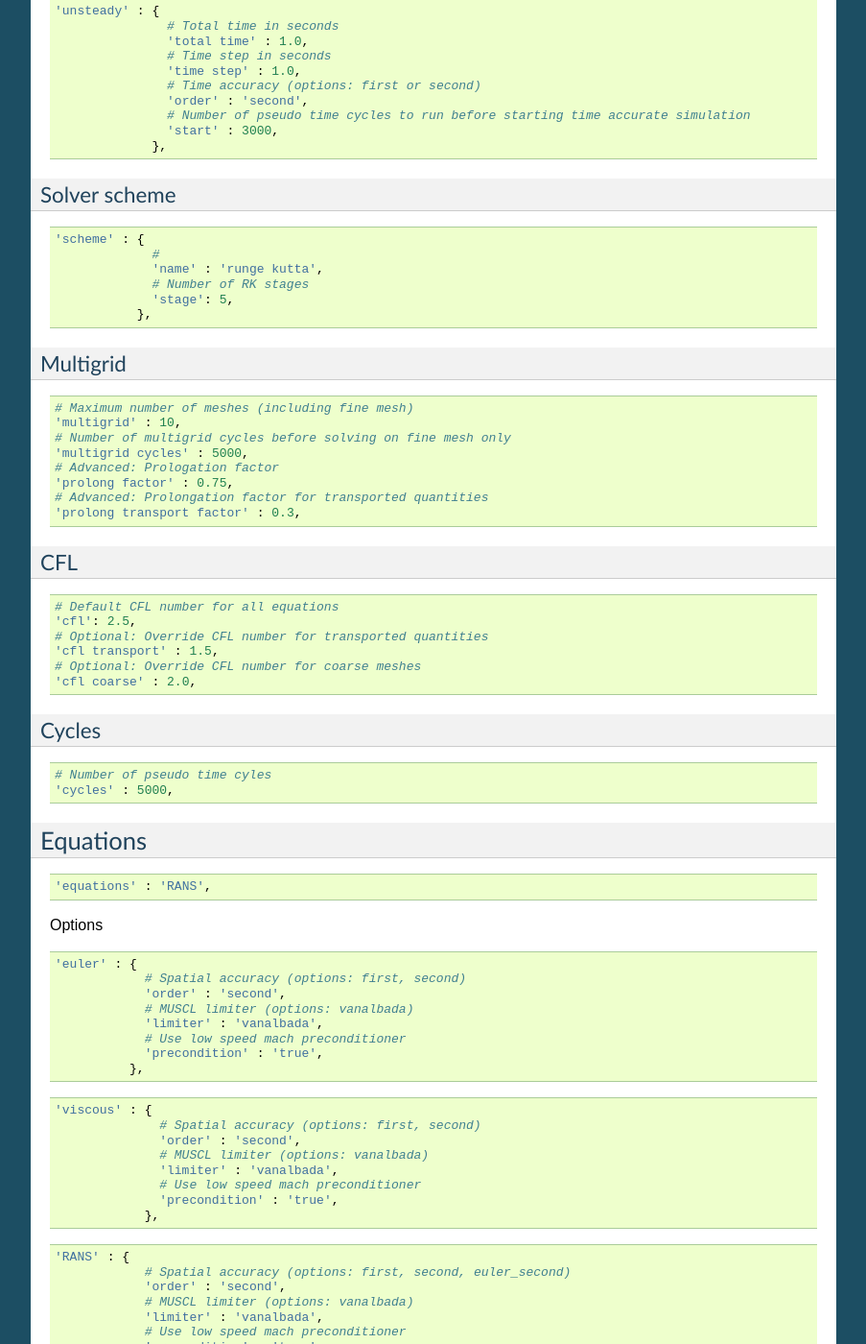
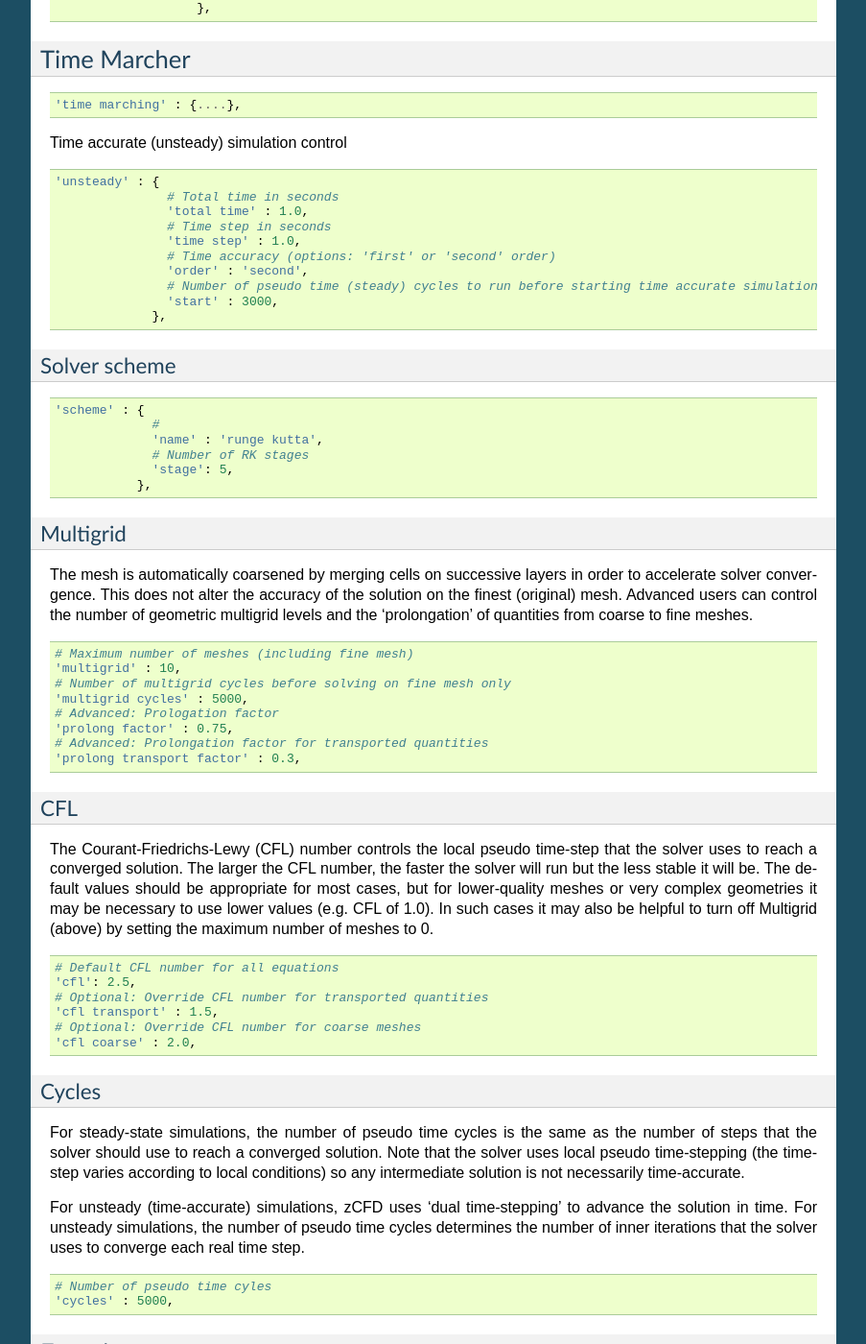
Before and after one commit to zCFD/zCFDguide, a Sphinx documentation site: the page built from docs/source/control-dict.rst, in a window 1280 px wide and 1400 px high, scrolled down 1485 px. Shown: the whole window at 96% size, without its empty margins (198-1101 px from the left). Built offline with Sphinx 7.4.7, drawn with Linux system fonts in a browser that asks for light colours; formulas are drawn with MathJax 3; some of the changed text lies outside the part shown.

Commit message:
Added text to control-dict file.
Needs more work

```diff
--- a/docs/source/control-dict.rst
+++ b/docs/source/control-dict.rst
@@ -37,10 +37,11 @@ Reference state
 Partitioner
 ^^^^^^^^^^^
 
+The 'metis' partitioner is used to split the computational mesh up so that the job can be run in parallel.  Other partitioners will be added in future code releases
+
 .. code-block:: python
 
     'partitioner' : 'metis',
-
 
 Safe Mode
 ^^^^^^^^^
@@ -55,7 +56,7 @@ Safe mode turns on extra checks and provides diagnosis in the case of solver sta
 Initialisation
 --------------
 
-Intial conditions. Defaults to reference state if not specified
+Initial conditions are used to set the flow variable values in all cells at the start of a simulation.  The initial conditions default to the reference state (above) if not specified
 
 .. code-block:: python
 
@@ -73,6 +74,8 @@ To restart from a previous solution
 
 Low Mach number preconditioner settings (Optional)
 
+The preconditioner is a mathematical technique for improving the speed of the solver when the fluid flow is slow compared to the speed of sound.  Use of the preconditioner does not alter the final converged solution produced by the solver.  The preconditioner factor is used to improve the robustness of the solver in regions of very low speed.
+
 .. code-block:: python
 
     # Advanced: Preconditoner factor
@@ -87,7 +90,7 @@ Time Marcher
 
     'time marching' : {....},
 
-Time accurate simulation control
+Time accurate (unsteady) simulation control
 
 .. code-block:: python
 
@@ -96,9 +99,9 @@ Time accurate simulation control
                    'total time' : 1.0,
                    # Time step in seconds
                    'time step' : 1.0,
-                   # Time accuracy (options: first or second)
+                   # Time accuracy (options: 'first' or 'second' order)
                    'order' : 'second',
-                   # Number of pseudo time cycles to run before starting time accurate simulation
+                   # Number of pseudo time (steady) cycles to run before starting time accurate simulation
                    'start' : 3000,
                  },
 
@@ -115,6 +118,9 @@ Solver scheme
 
 Multigrid
 ^^^^^^^^^
+
+The mesh is automatically coarsened by merging cells on successive layers in order to accelerate solver convergence.  This does not alter the accuracy of the solution on the finest (original) mesh.  Advanced users can control the number of geometric multigrid levels and the 'prolongation' of quantities from coarse to fine meshes.
+
 .. code-block:: python
 
     # Maximum number of meshes (including fine mesh)
@@ -128,6 +134,9 @@ Multigrid
 
 CFL
 ^^^
+
+The Courant-Friedrichs-Lewy (CFL) number controls the local pseudo time-step that the solver uses to reach a converged solution. The larger the CFL number, the faster the solver will run but the less stable it will be.  The default values should be appropriate for most cases, but for lower-quality meshes or very complex geometries it may be necessary to use lower values (e.g. CFL of 1.0).  In such cases it may also be helpful to turn off Multigrid (above) by setting the maximum number of meshes to 0.
+
 .. code-block:: python
 
     # Default CFL number for all equations
@@ -139,12 +148,15 @@ CFL
 
 Cycles
 ^^^^^^
+
+For steady-state simulations, the number of pseudo time cycles is the same as the number of steps that the solver should use to reach a converged solution.  Note that the solver uses local pseudo time-stepping (the time-step varies according to local conditions) so any intermediate solution is not necessarily time-accurate.
+
+For unsteady (time-accurate) simulations, zCFD uses 'dual time-stepping' to advance the solution in time.  For unsteady simulations, the number of pseudo time cycles determines the number of inner iterations that the solver uses to converge each real time step.
+
 .. code-block:: python
 
     # Number of pseudo time cyles
     'cycles' : 5000,
-
-
 
 Equations
 ---------
@@ -199,6 +211,8 @@ Options
 Material Specification
 ----------------------
 
+The user can specify any fluid material properties by following the (default) scheme for 'air':
+
 .. code-block:: python
 
     'material' : 'air',
@@ -245,7 +259,7 @@ Each block can contain the following options
             'Mach' : 0.20,
           },
 
-Define dynamic viscosity at the static temperature previously specified.
+Dynamic (shear, absolute or molecular) viscosity should be defined at the static temperature previously specified.
 This can be specified either as a dimensional quantity or by a Reynolds number and reference length
 
 .. code-block:: python
@@ -286,6 +300,8 @@ by the characteristic lengths of the geometry (e.g. The height of the channel or
     # Eddy viscosity ratio
     'eddy viscosity ratio': 0.1,
 
+The user can also provide functions to specify a 'wall-function' - or the turbulence viscosity profile near a boundary.  For example an atmospheric boundary layer (ABL) could be specified like this:
+
 .. code-block:: python
 
     'profile' : {
@@ -299,7 +315,7 @@ by the characteristic lengths of the geometry (e.g. The height of the channel or
                           },
                 },
 
-Certain conditions are specified relative to a reference set of conditons
+Certain conditions are specified relative to a reference set of conditions
 
 .. code-block:: python
 
@@ -340,6 +356,8 @@ Boundary condition properties are defined using consecutively numbered blocks li
 Wall
 ^^^^
 
+zCFD will automatically detect zone types and numbers in a number of mesh formats, and assign appropriate boundary conditions. The type tags follow the [XX] convention, and if present no further information is required.  Alternatively, the mesh format may contain explicitly numbered zones (which can be determined by inspecting the mesh).  In this case, the user can specify the list of zone numbers for each boundary condition 'type' and 'kind' (see below).
+
 .. code-block:: python
 
     # Zone type tag
@@ -357,7 +375,7 @@ For slip walls use
 
     'kind' : 'slip',
 
-For no slip walls  and low Reynolds number :math:`(y^{+} \leq 1)` RANS meshes use
+For no slip walls and low Reynolds number :math:`(y^{+} \leq 1)` RANS meshes use
 
 .. code-block:: python
 
@@ -388,6 +406,8 @@ Roughness specification
     value looked up in a node based scalar array called 'Roughness'
 
 Wall velocity
+
+The wall can itself be moving with a prescribed linear (or rotating) velocity
 
 .. code-block:: python
 
@@ -422,6 +442,8 @@ or
 
 Farfield
 ^^^^^^^^
+
+The farfield boundary condition can automatically determine whether the flow is locally an inflow or an outflow by solving a Riemann equation.
 
 .. code-block:: python
 
@@ -563,6 +585,8 @@ or
 Reporting
 ---------
 
+In addition to standard flow field outputs (see below), zCFD can provide information at monitor points in the flow domain, and integrated forces across all parallel partitions
+
 .. code-block:: python
 
     'report' : {
@@ -612,6 +636,8 @@ Example Transformation Function
 
 Output
 ------
+
+For solver efficiency, zCFD outputs the raw flow field data (plus any user-defined variables) to each parallel partition without re-combining the output files
 
 .. code-block:: python
 
```
Also changed, not shown: other parts of docs/source/control-dict.rst (+2 -2 lines).
